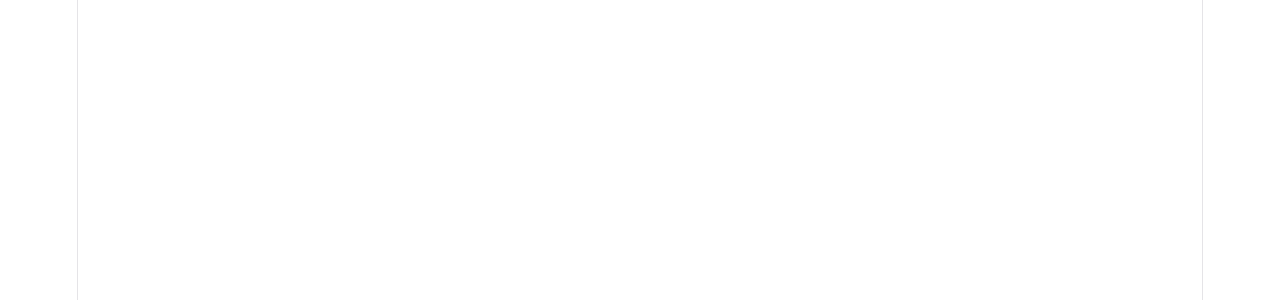
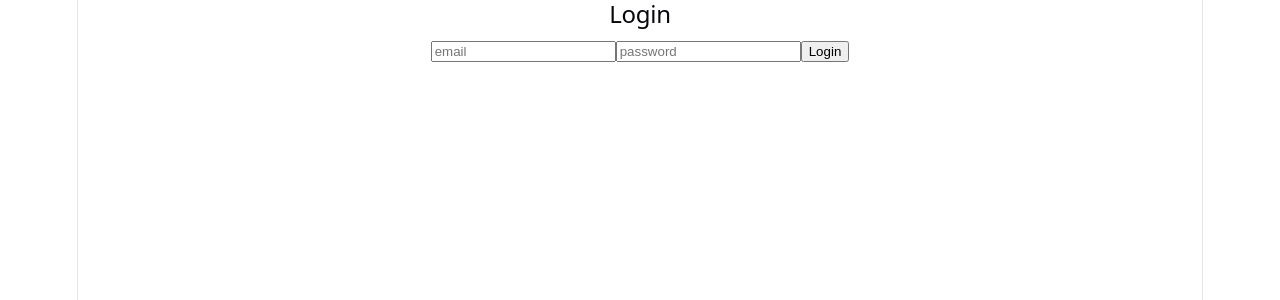
Before and after one commit to isha-damani/geoalarm-app, a React (Vite) app in the folder client/: page /login in a window 1280 px wide. Shown: the top 300 px of the page. Built offline with nearby package versions, Linux system fonts and the light colour scheme.

Commit message:
Add Dashboard page, redirect after signup/login, store JWT in localStorage

```diff
--- a/client/src/App.jsx
+++ b/client/src/App.jsx
@@ -1,14 +1,16 @@
 import {Routes, Route} from 'react-router-dom';
 import Signup from './pages/Signup';
+import Login from './pages/Login';
+import Dashboard from './pages/Dashboard';
 import './App.css';
 
 function App() {
 
   return (
     <Routes>
-      <Route path = '/'></Route>
+      <Route path = '/' element={<Dashboard />}></Route>
       <Route path = '/signup' element={<Signup />}></Route>
-      <Route path = '/login'></Route>
+      <Route path = '/login' element={<Login />}></Route>
     </Routes>
   )
 }
--- /dev/null
+++ b/client/src/pages/Dashboard.jsx
@@ -0,0 +1,9 @@
+function Dashboard() {
+    return (
+        <div>
+            <h2>Dashboard</h2>
+        </div>
+    )
+}
+
+export default Dashboard;
--- /dev/null
+++ b/client/src/pages/Login.jsx
@@ -0,0 +1,32 @@
+import {useState} from 'react';
+import axios from 'axios';
+import { useNavigate } from 'react-router-dom';
+function Login(){
+    const [email,setEmail] = useState('');
+    const [password,setPassword] = useState('');
+    const navigate = useNavigate();
+    async function handleSubmit(e){
+        e.preventDefault();
+        try{
+            const response = await axios.post('http://localhost:3000/api/auth/login', {email, password});
+            console.log(response.data);
+            localStorage.setItem('token', response.data.token);
+            navigate('/');
+        }catch(err){
+            console.log(err);
+        }
+    }
+
+    return (
+        <div>
+            <h2>Login</h2>
+            <form onSubmit={handleSubmit}>
+                <input type="email" value={email} onChange={(e) => setEmail(e.target.value)} placeholder='email'></input>
+                <input type='password' value={password} onChange={(e) => setPassword(e.target.value)} placeholder='password'></input>
+                <button type='submit'>Login</button>
+            </form>
+        </div>
+    )
+}
+
+export default Login;
--- a/client/src/pages/Signup.jsx
+++ b/client/src/pages/Signup.jsx
@@ -1,13 +1,18 @@
 import {useState} from 'react';
+import {useNavigate} from 'react-router-dom';
 import axios from 'axios';
 function Signup() {
     const [email, setEmail] = useState('');
     const [password, setPassword] = useState('');
+    const navigate = useNavigate();
+
+
     async function handleSubmit(e) {
         e.preventDefault();
         try{
             const response = await axios.post('http://localhost:3000/api/auth/signup', {email, password});
             console.log(response.data);
+            navigate('/login');
         }catch(err){
             console.log(err);
         }
```
